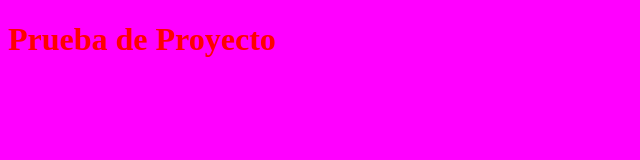
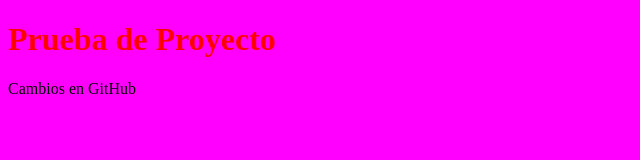
Before and after one commit to rodrigoPaz98/cursoGitPropio, a plain HTML site: page index.html in a window 1280 px wide. Shown: the whole page, without its empty margins (0-640 px from the left). Drawn offline with Linux system fonts and the light colour scheme; files that its build step writes are made by us from their sources.

Commit message:
Update index.html

```diff
--- a/index.html
+++ b/index.html
@@ -8,5 +8,6 @@
 </head>
 <body>
 	<h1>Prueba de Proyecto</h1>
+	<p>Cambios en GitHub</p>
 </body>
 </html>
```
